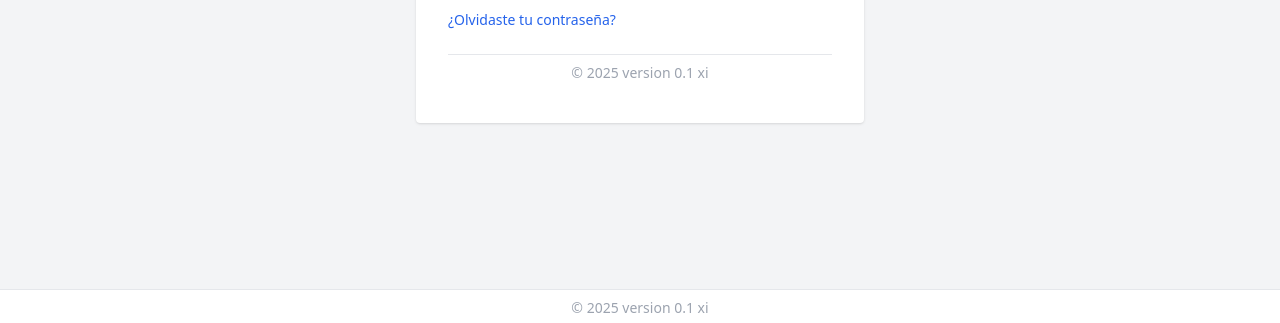
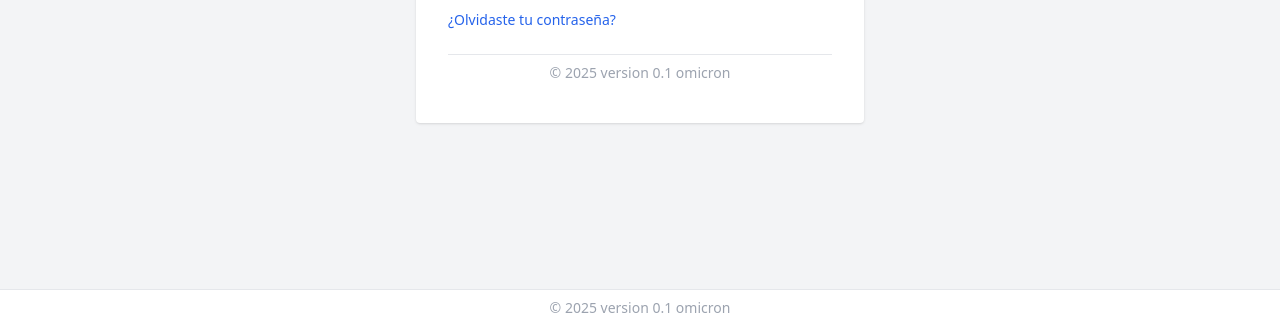
Before and after one commit to eramos-ui/repoLR, a Next.js app: page /login in a window 1280 px wide. Shown: the part 571-894 px from the top of the page. Built offline with nearby package versions, Linux system fonts and the light colour scheme; no server answers.

Commit message:
0.1 omicron

```diff
--- a/components/general/Footer.tsx
+++ b/components/general/Footer.tsx
@@ -1,4 +1,4 @@
-const version='0.1 xi';
+const version='0.1 omicron';
 export const Footer = () => (
     <footer className="text-center text-gray-400 text-sm py-2 border-t">
       © {new Date().getFullYear()}  version {version}
```
Also changed, not shown: app/layout.tsx (+5 -5 lines).
